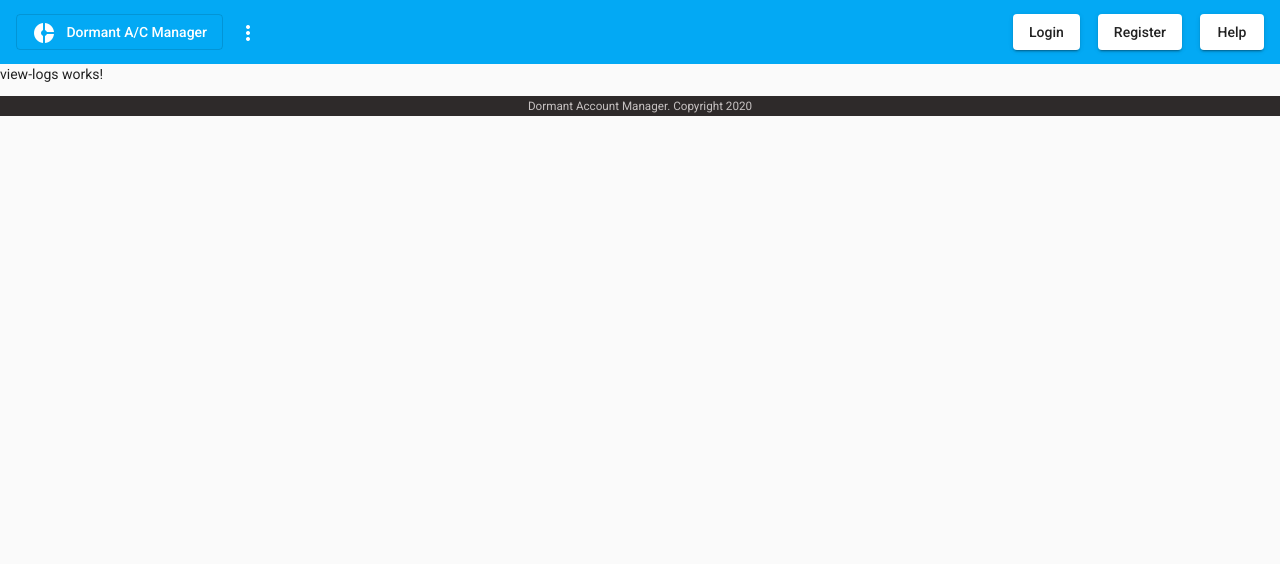
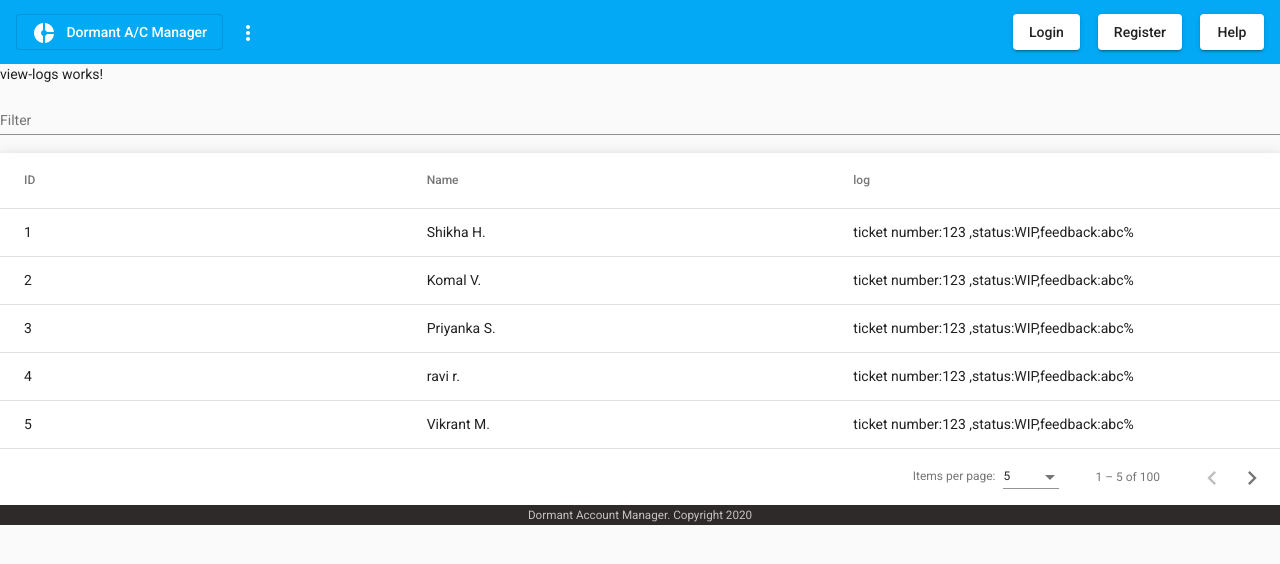
Before and after one commit to sprtkd/resource-dashboard, an Angular app: page /app/logs in a window 1280 px wide. Shown: the top 564 px of the page. Built offline with nearby package versions, Linux system fonts and the light colour scheme.

Commit message:
Merged Gayatri's code for view logs

```diff
--- a/src/app/view-logs/view-logs.component.css
+++ b/src/app/view-logs/view-logs.component.css
@@ -0,0 +1,12 @@
+table {
+    width: 100%;
+}
+
+.mat-form-field {
+    font-size: 14px;
+    width: 100%;
+}
+
+td, th {
+    width: 25%;
+}
--- a/src/app/view-logs/view-logs.component.html
+++ b/src/app/view-logs/view-logs.component.html
@@ -1 +1,36 @@
 <p>view-logs works!</p>
+
+<mat-form-field>
+    <mat-label>Filter</mat-label>
+    <input matInput (keyup)="applyFilter($event)" placeholder="Ex. Mia">
+</mat-form-field>
+
+<div class="mat-elevation-z8">
+    <table mat-table [dataSource]="dataSource" matSort>
+
+        <!-- ID Column -->
+        <ng-container matColumnDef="id">
+            <th mat-header-cell *matHeaderCellDef mat-sort-header> ID </th>
+            <td mat-cell *matCellDef="let row"> {{row.id}} </td>
+        </ng-container>
+
+
+        <!-- Name Column -->
+        <ng-container matColumnDef="name">
+            <th mat-header-cell *matHeaderCellDef mat-sort-header> Name </th>
+            <td mat-cell *matCellDef="let row"> {{row.name}} </td>
+        </ng-container>
+
+        <!-- log Column -->
+        <ng-container matColumnDef="log">
+            <th mat-header-cell *matHeaderCellDef mat-sort-header> log </th>
+            <td mat-cell *matCellDef="let row"> {{row.log}}% </td>
+        </ng-container>
+
+        <tr mat-header-row *matHeaderRowDef="displayedColumns"></tr>
+        <tr mat-row *matRowDef="let row; columns: displayedColumns;">
+        </tr>
+    </table>
+
+    <mat-paginator [pageSizeOptions]="[5, 10, 25, 100]"></mat-paginator>
+</div>
--- a/src/app/view-logs/view-logs.component.ts
+++ b/src/app/view-logs/view-logs.component.ts
@@ -1,4 +1,23 @@
 import { Component, OnInit } from '@angular/core';
+import { MatPaginator } from '@angular/material/paginator';
+import { MatSort } from '@angular/material/sort';
+import { MatTableDataSource } from '@angular/material/table';
+import { ViewChild } from '@angular/core'
+
+export interface UserData {
+  id: string;
+  name: string;
+  log: string;
+}
+
+
+const Logs: string[] = ['ticket number:123 ,status:WIP,feedback:abc'];
+
+const NAMES: string[] = [
+  'Gayatri', 'Roshni', 'Rini', 'Sonam', 'suprotik', 'Rohini', 'Komal', 'Mahesh', 'Ankush', 'Rama',
+  'Vikrant', 'Vikram', 'Atish', 'Shikha', 'Harshita', 'Priyanka', 'Priya', 'Alok', 'ravi'
+];
+
 
 @Component({
   selector: 'app-view-logs',
@@ -7,9 +26,45 @@ import { Component, OnInit } from '@angular/core';
 })
 export class ViewLogsComponent implements OnInit {
 
-  constructor() { }
+  displayedColumns: string[] = ['id', 'name', 'log'];
+  dataSource: MatTableDataSource<UserData>;
 
-  ngOnInit(): void {
+  @ViewChild(MatPaginator, { static: true }) paginator: MatPaginator;
+  @ViewChild(MatSort, { static: true }) sort: MatSort;
+
+  constructor() {
+    // Create 100 users
+    const users = Array.from({ length: 100 }, (_, k) => createNewUser(k + 1));
+
+    // Assign the data to the data source for the table to render
+    this.dataSource = new MatTableDataSource(users);
   }
 
+  ngOnInit() {
+    this.dataSource.paginator = this.paginator;
+    this.dataSource.sort = this.sort;
+  }
+
+  applyFilter(event: Event) {
+    const filterValue = (event.target as HTMLInputElement).value;
+    this.dataSource.filter = filterValue.trim().toLowerCase();
+
+    if (this.dataSource.paginator) {
+      this.dataSource.paginator.firstPage();
+    }
+  }
 }
+
+/** Builds and returns a new User. */
+function createNewUser(id: number): UserData {
+  const name = NAMES[Math.round(Math.random() * (NAMES.length - 1))] + ' ' +
+    NAMES[Math.round(Math.random() * (NAMES.length - 1))].charAt(0) + '.';
+
+  return {
+    id: id.toString(),
+    name: name,
+    log: Logs[Math.round(Math.random() * (Logs.length - 1))],
+    // progress: Math.round(Math.random() * 100).toString(),
+    //color: COLORS[Math.round(Math.random() * (COLORS.length - 1))]
+  };
+}
```
